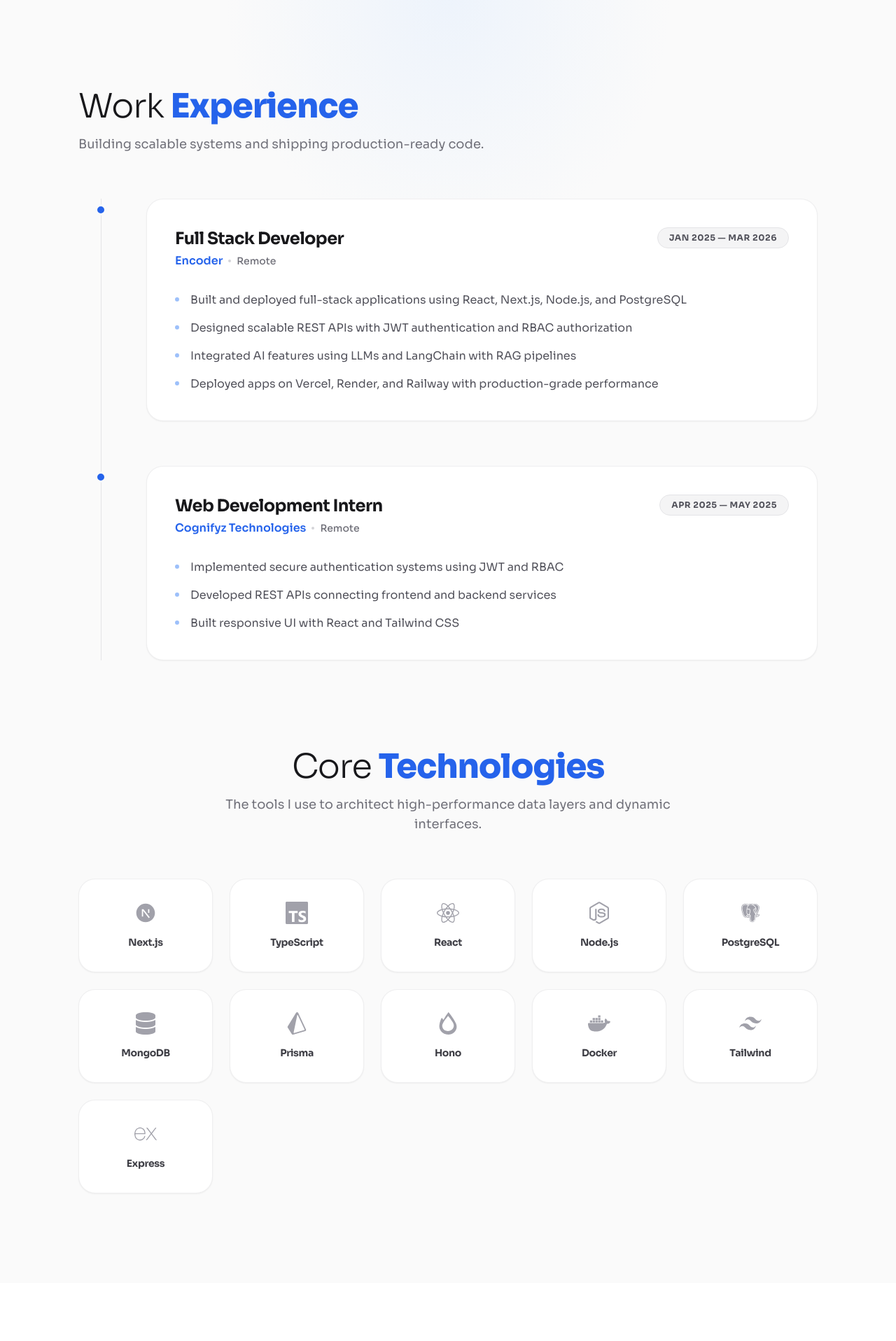
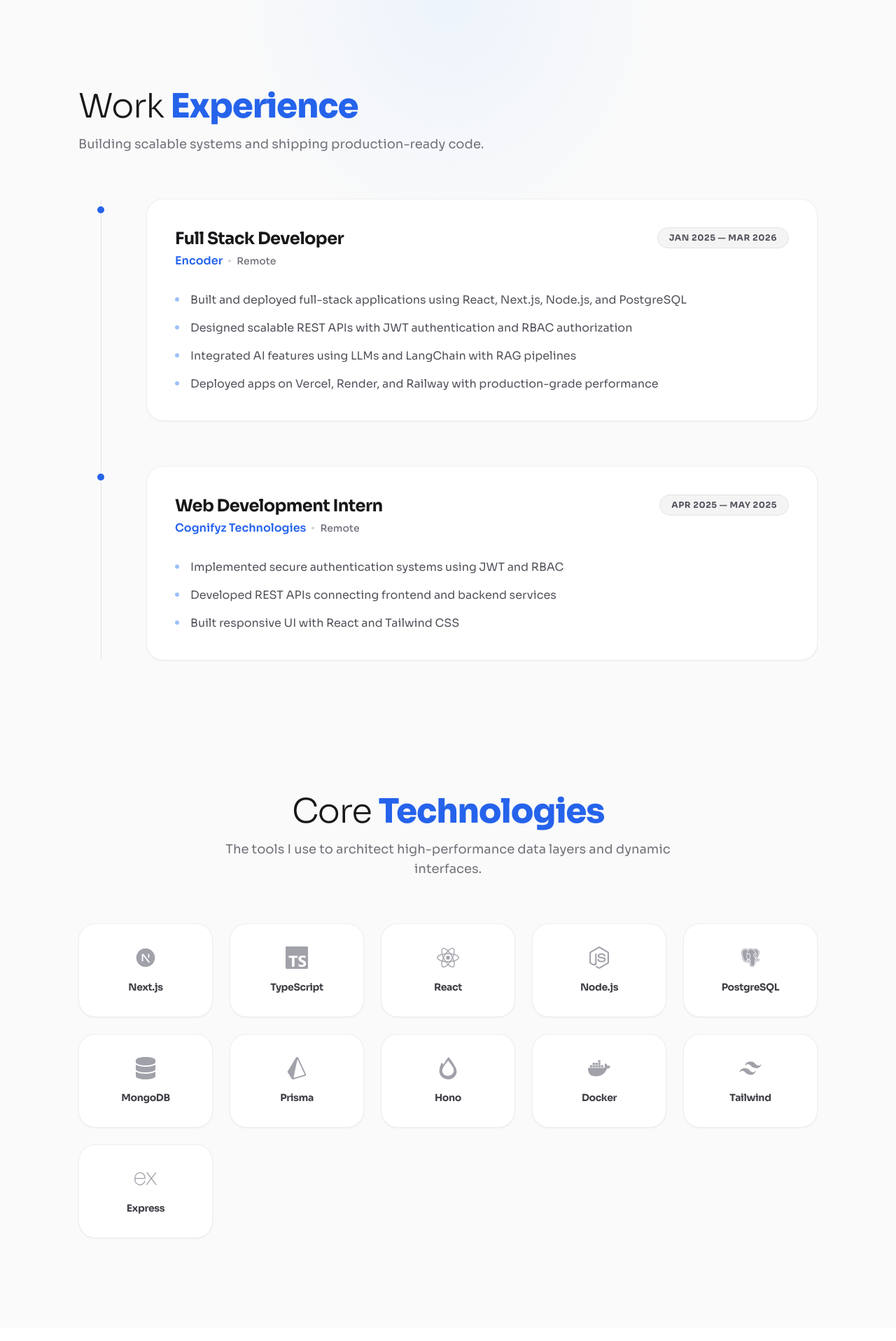
Before and after one commit to Curious-Firdosh/Fridosh_Portfolio, a React (Vite) app: page / in a window 1280 px wide. Shown: the part 800-2717 px from the top of the page at 70% size. Built offline with nearby package versions, Linux system fonts and the light colour scheme.

Commit message:
Update meta description and refactor Skills and Experience sections for clarity and structure

```diff
--- a/index.html
+++ b/index.html
@@ -6,7 +6,7 @@
 
     <title>Firdosh Khan | Full Stack Software Engineer</title>
     <meta name="title" content="Firdosh Khan | Full Stack Software Engineer" />
-    <meta name="description" content="Portfolio of Firdosh Khan, a Full Stack Developer specializing in the MERN stack, Next.js, PostgreSQL, and building AI-driven (RAG) web applications." />
+    <meta name="description" content="Portfolio of Firdosh Khan, a Full Stack Developer specializing in the MERN stack, Next.js and building AI-driven web applications." />
     <meta name="keywords" content="Firdosh Khan, Full Stack Developer, MERN Stack, Next.js, React, Node.js, Generative AI, RAG, Software Engineer, India" />
     <meta name="author" content="Firdosh Khan" />
 
--- a/src/components/Skills.jsx
+++ b/src/components/Skills.jsx
@@ -1,7 +1,7 @@
 import { motion } from "framer-motion";
 import { FaReact, FaNodeJs, FaDatabase } from "react-icons/fa";
 import { RiNextjsFill, RiTailwindCssFill } from "react-icons/ri";
-import {  SiTypescript, SiDocker, SiHono, SiPrisma, SiExpress } from "react-icons/si";
+import { SiTypescript, SiDocker, SiHono, SiPrisma, SiExpress } from "react-icons/si";
 import { BiLogoPostgresql } from "react-icons/bi";
 
 const EXPERIENCE = [
@@ -46,14 +46,15 @@ const SKILLS = [
 
 export default function SkillsAndExperience() {
   return (
-    <section className="relative bg-zinc-50 py-32 px-6 lg:px-28 overflow-hidden text-zinc-900" id="experience">
-      {/* Subtle Background Glow */}
-      <div className="absolute top-0 left-1/2 -translate-x-1/2 w-full max-w-4xl h-[500px] bg-[radial-gradient(ellipse_at_top,_var(--tw-gradient-stops))] from-blue-100/40 via-transparent to-transparent pointer-events-none" />
+    <>
+      {/* ================= EXPERIENCE SECTION ================= */}
+      {/* Notice this is now its own section with id="experience" */}
+      <section className="relative bg-zinc-50 py-32 px-6 lg:px-28 overflow-hidden text-zinc-900" id="experience">
 
-      <div className="relative max-w-6xl mx-auto space-y-32">
+        {/* Subtle Background Glow */}
+        <div className="absolute top-0 left-1/2 -translate-x-1/2 w-full max-w-4xl h-[500px] bg-[radial-gradient(ellipse_at_top,_var(--tw-gradient-stops))] from-blue-100/40 via-transparent to-transparent pointer-events-none" />
 
-        {/* ================= EXPERIENCE SECTION ================= */}
-        <div>
+        <div className="relative max-w-6xl mx-auto">
           <motion.div
             initial={{ opacity: 0, y: 20 }}
             whileInView={{ opacity: 1, y: 0 }}
@@ -109,9 +110,12 @@ export default function SkillsAndExperience() {
             ))}
           </div>
         </div>
+      </section>
 
-        {/* ================= SKILLS SECTION ================= */}
-        <div id="skills">
+      {/* ================= SKILLS SECTION ================= */}
+      {/* Notice this is now a PEER section with id="skills" */}
+      <section className="relative bg-zinc-50 pb-32 pt-16 px-6 lg:px-28 text-zinc-900" id="skills">
+        <div className="relative max-w-6xl mx-auto">
           <motion.div
             initial={{ opacity: 0, y: 20 }}
             whileInView={{ opacity: 1, y: 0 }}
@@ -146,8 +150,7 @@ export default function SkillsAndExperience() {
             ))}
           </div>
         </div>
-
-      </div>
-    </section>
+      </section>
+    </>
   );
 }
```
